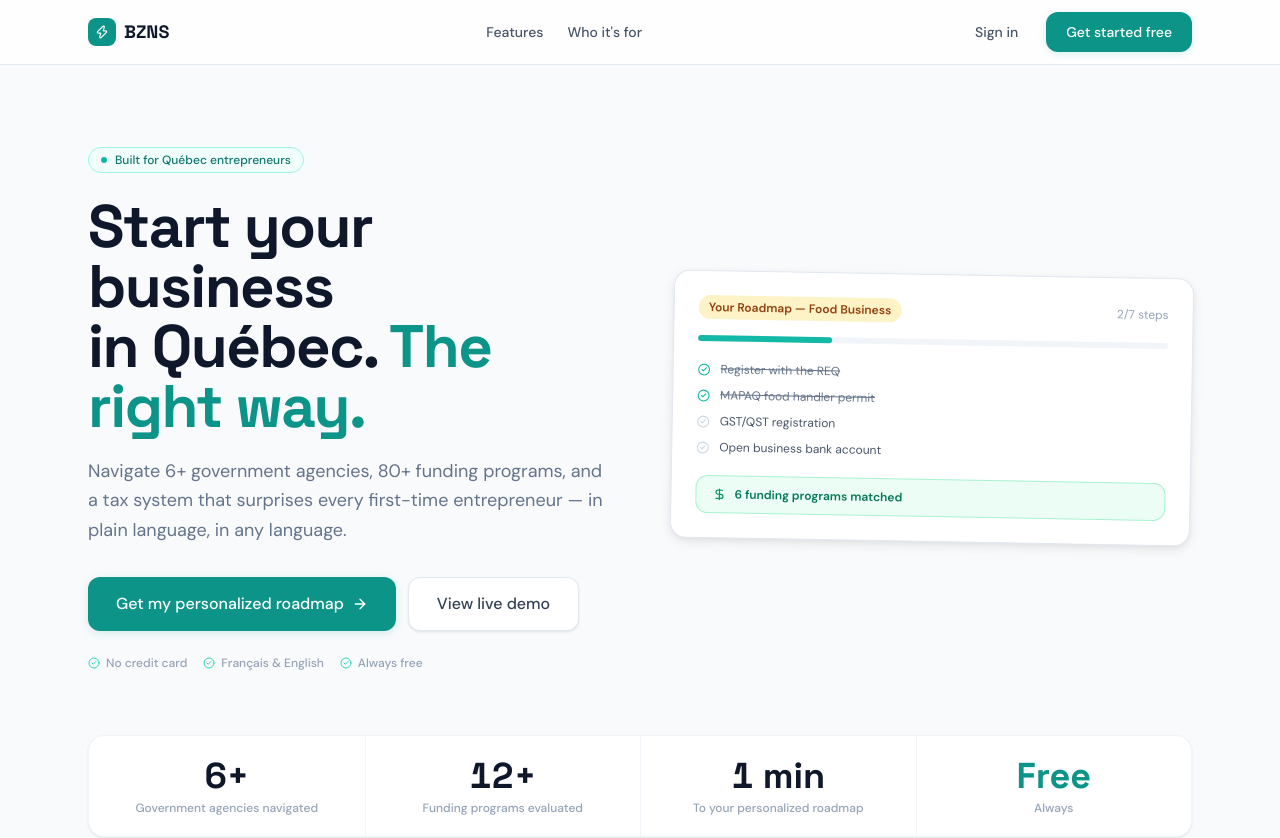
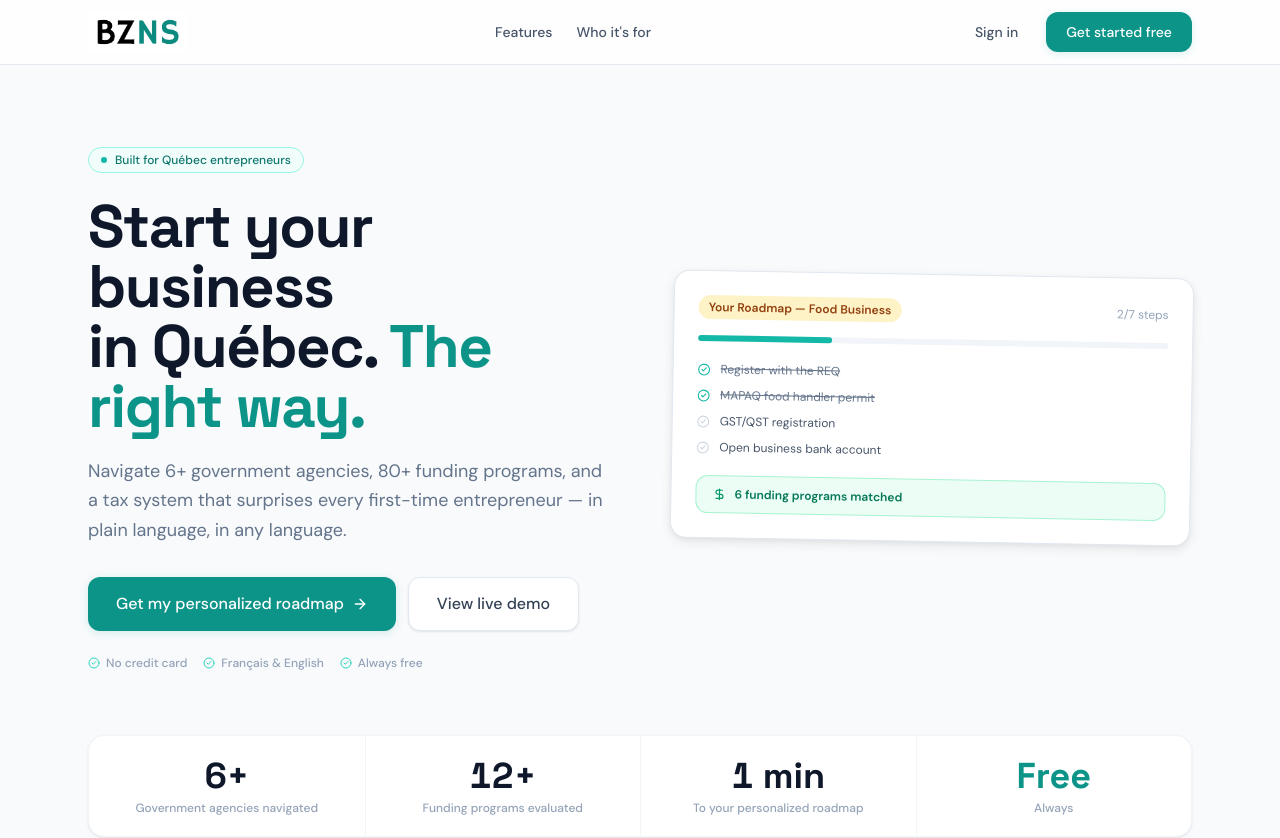
Before and after one commit to RamiNawam/BZNS, a Next.js app: page / in a window 1280 px wide. Shown: the top 838 px of the page. Built offline with nearby package versions, Linux system fonts and the light colour scheme.

Commit message:
fixes here and there

```diff
--- a/src/app/page.tsx
+++ b/src/app/page.tsx
@@ -8,7 +8,6 @@ import {
   ArrowRight,
   ChevronRight,
   Sparkles,
-  Zap,
 } from "lucide-react";
 
 // ─── Data ───────────────────────────────────────────────
@@ -293,12 +292,7 @@ export default function HomePage() {
       <header className="sticky top-0 z-50 border-b border-slate-200 bg-white/80 backdrop-blur-md">
         <div className="max-w-6xl mx-auto px-6 h-16 flex items-center justify-between">
           <div className="flex items-center gap-2">
-            <div className="h-7 w-7 rounded-lg bg-brand-600 flex items-center justify-center">
-              <Zap size={14} className="text-white" />
-            </div>
-            <span className="font-heading font-bold text-slate-900 text-lg">
-              BZNS
-            </span>
+            <img src="/BZNS.png" alt="BZNS" className="h-10 object-contain" />
           </div>
           <nav className="hidden md:flex items-center gap-6 text-sm font-medium text-slate-600">
             <a
@@ -568,12 +562,7 @@ export default function HomePage() {
       <footer className="border-t border-slate-200 bg-white py-8">
         <div className="max-w-6xl mx-auto px-6 flex flex-col md:flex-row items-center justify-between gap-4">
           <div className="flex items-center gap-2">
-            <div className="h-5 w-5 rounded-md bg-brand-600 flex items-center justify-center">
-              <Zap size={10} className="text-white" />
-            </div>
-            <span className="font-heading font-semibold text-slate-700 text-sm">
-              BZNS
-            </span>
+            <img src="/BZNS.png" alt="BZNS" className="h-8 object-contain" />
           </div>
           <p className="text-xs text-slate-400 text-center">
             Not legal or financial advice. Always verify with official
```
